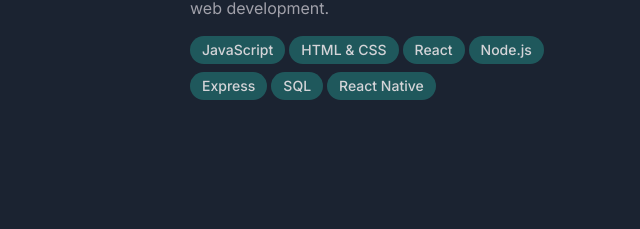
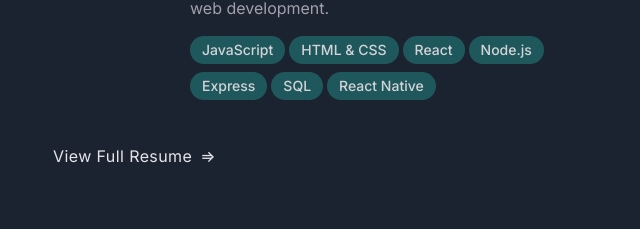
Before and after one commit to Eddie-Kuo/portfolio-v2, a Next.js app: page / in a window 1280 px wide. Shown: the part 1454-1683 px from the top of the page, without its empty margins (595-1235 px from the left). Built offline with nearby package versions, Linux system fonts and the light colour scheme; grey boxes are pictures that could not be loaded.

Commit message:
add link to full resume

```diff
--- a/app/page.tsx
+++ b/app/page.tsx
@@ -2,6 +2,7 @@
 import Experience from "@/components/Experience";
 import Header from "@/components/Header";
 import Projects from "@/components/Projects";
+import Link from "next/link";
 
 function Home() {
   return (
@@ -17,6 +18,18 @@
           {/* experience */}
           <section id="experience" className="mb-16 md:mb-24 lg:mb-32">
             <Experience />
+            <Link
+              href="Edlan_Kuo_Resume.pdf"
+              target="_blank"
+              className="group flex gap-2"
+            >
+              <span className="tracking-wide text-lightText group-hover:text-accent">
+                View Full Resume
+              </span>
+              <div className="text-lightText transition ease-in-out group-hover:translate-x-1 group-hover:text-accent">
+                {`=>`}
+              </div>
+            </Link>
           </section>
 
           {/* projects */}
```
Also changed, not shown: 1 other file (tests, documents, lock files or other folders).
